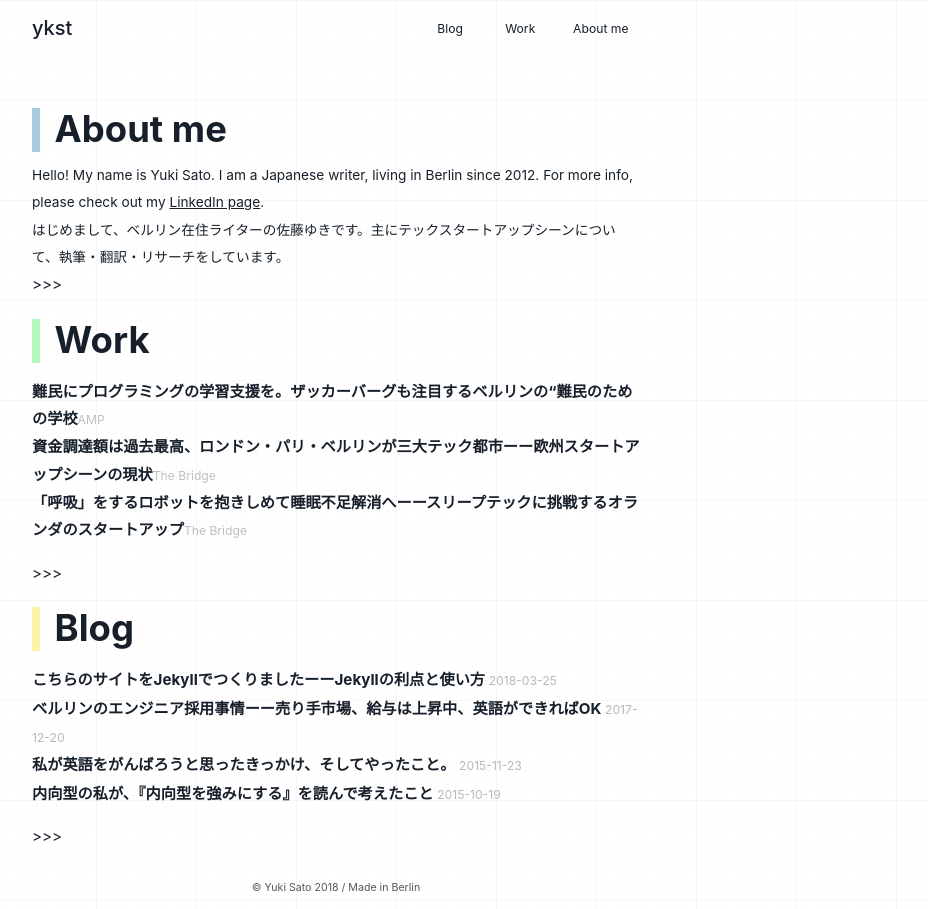
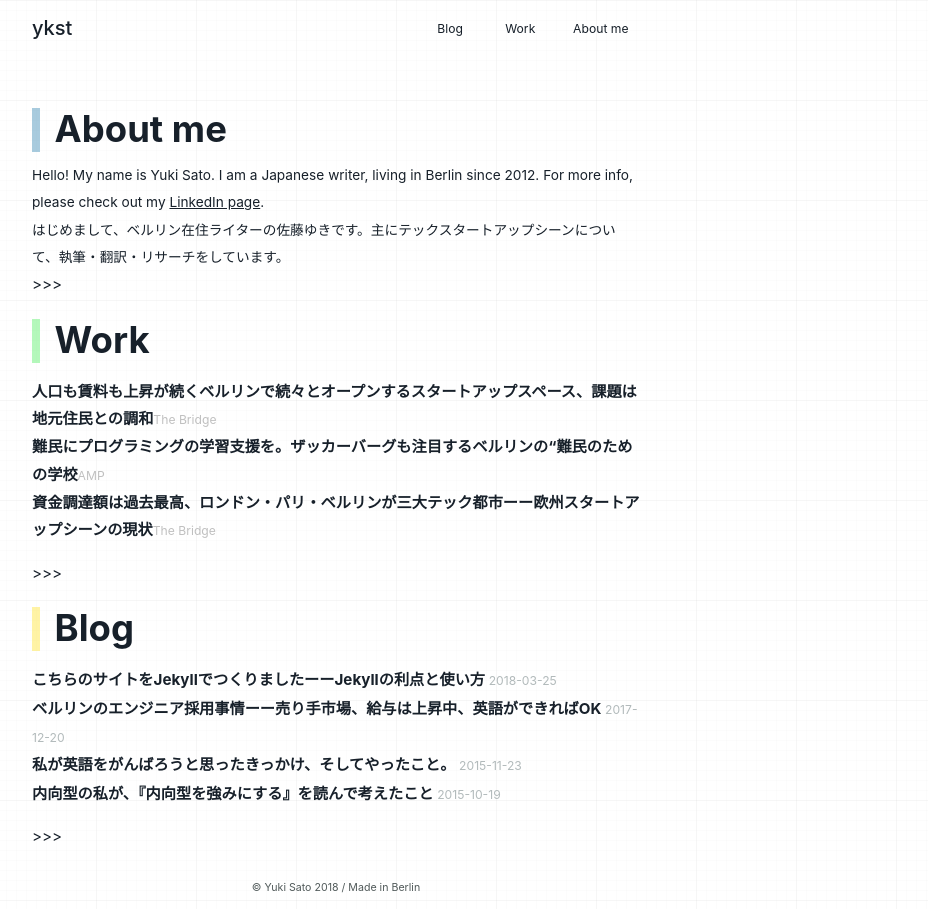
Before and after one commit to youxiberlin/blog, a Jekyll site: the page built from index.md, in a window 1280 px wide. Shown: the whole page, without its empty margins (304-1232 px from the left). Built offline with Jekyll 4.4.1, drawn with Linux system fonts in a browser that asks for light colours; nearby versions of some CDN libraries.

Commit message:
added new article

```diff
--- a/_worklist.md
+++ b/_worklist.md
@@ -1,4 +1,7 @@
 <ul>
+<li>
+<a href="http://thebridge.jp/2018/02/berlin-startup-spaces" class="work-link" target="_blank">人口も賃料も上昇が続くベルリンで続々とオープンするスタートアップスペース、課題は地元住民との調和</a><span class="work-media">The Bridge</span>
+</li>
 <li>
 <a href="https://amp.review/2018/01/05/redi-school/" class="work-link" target="_blank">難民にプログラミングの学習支援を。ザッカーバーグも注目するベルリンの“難民のための学校</a><span class="work-media">AMP</span>
 </li>
```
